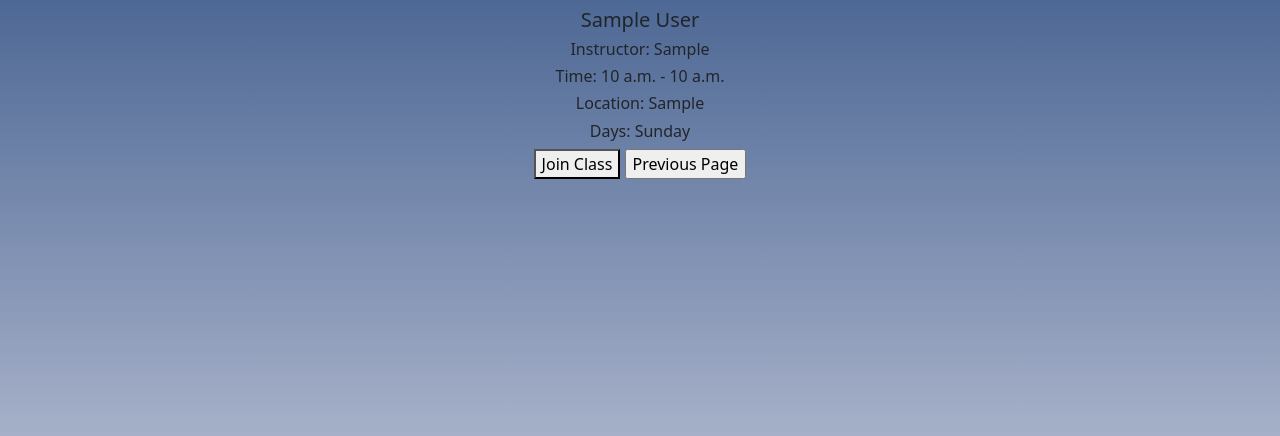
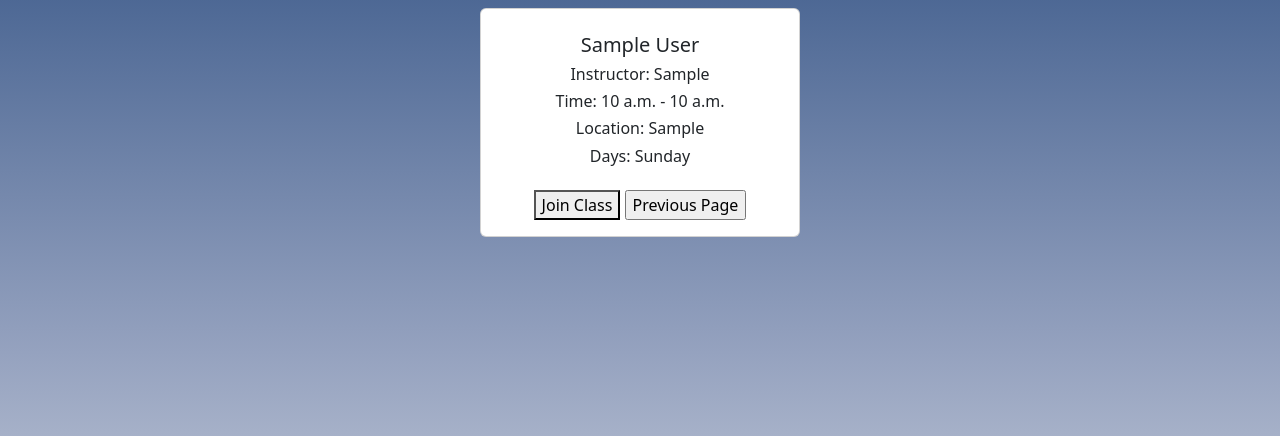
Before and after one commit to eliasposner/HoosNotes, a Django app: page /j_class/1/ in a window 1280 px wide. Shown: the part 56-492 px from the top of the page. Run offline with Django 3.2, Linux system fonts and the light colour scheme; tables that the repository leaves empty hold one stand-in row (values such as "Sample post"); some libraries are stand-ins or nearby versions.

Commit message:
added some styling to j_class page

```diff
--- a/scheduler/templates/scheduler/join.html
+++ b/scheduler/templates/scheduler/join.html
@@ -3,14 +3,19 @@
 {% extends "base.html" %}
 
 {% block content %}
+<h1></h1>
 
+<div class="col d-flex justify-content-center">
+<div class = 'card text-center' style = "width: 20rem;">
 	<div class="container">
+		<div class = card-body>
 		<h1 class="text-center"></h1>
 		<h5 class="text-center">{{ object.class_name }}</h5>
 		<h6 class="text-center">Instructor: {{ object.instructor }}</h6>
 		<h6 class="text-center">Time: {{ object.start_time }} - {{ object.end_time }}</h6>
 		<h6 class="text-center">Location: {{ object.location }}</h6>
 		<h6 class="text-center">Days: {{ object.days_of_the_week }}</h6>
+		</div>
 	</div>
 
 <div class="container text-center">
@@ -19,4 +24,8 @@
     <button type="submit">Join Class</button>
     <input type=button value="Previous Page" onClick="javascript:history.go(-1);">
 </div>
+
+</form>
+</div>
+</div>
 {% endblock %}
```
Lines whose indentation alone changed are shown as unchanged.
